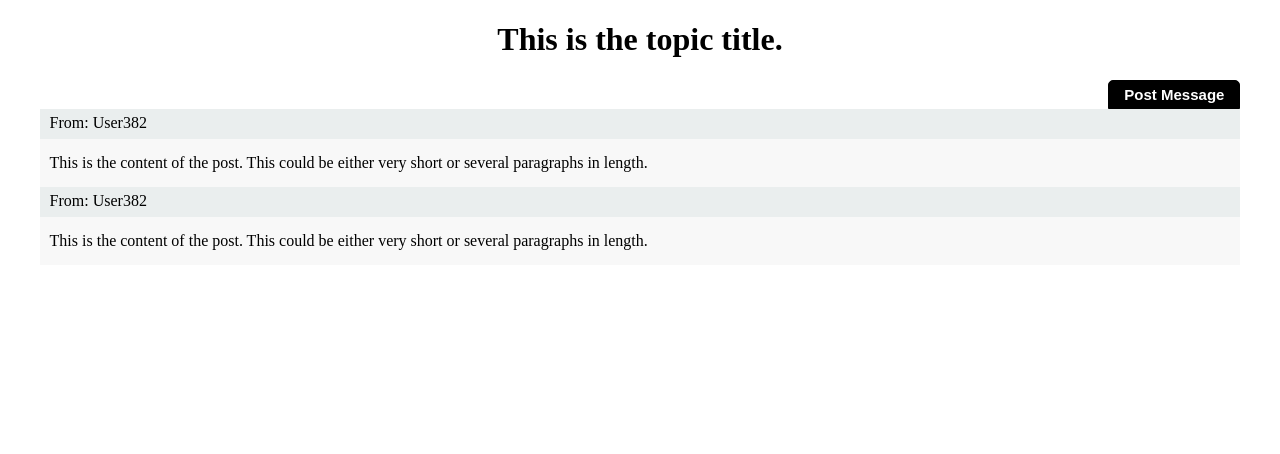
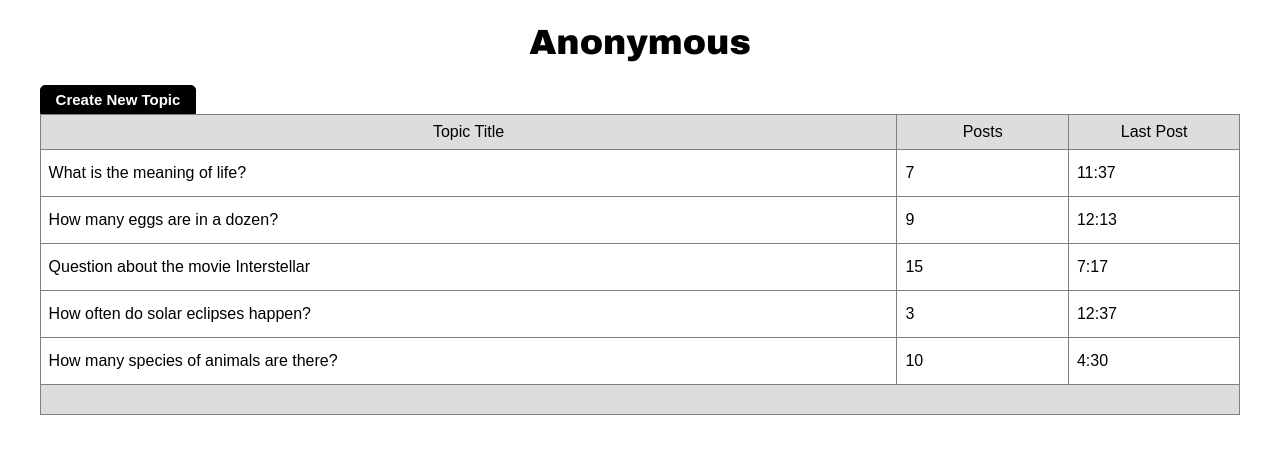
Before and after one commit to dmagee15/anon-message-board, an Angular app in the folder anonboard/: page / in a window 1280 px wide. Shown: the top 454 px of the page. Built offline with nearby package versions, Linux system fonts and the light colour scheme.

Commit message:
added topic list and post message buttons

```diff
--- a/anonboard/src/app/app.component.html
+++ b/anonboard/src/app/app.component.html
@@ -1,4 +1,4 @@
 <!--The content below is only a placeholder and can be replaced.-->
 <div class="container">
-  <app-topic></app-topic>
+  <app-topiclist></app-topiclist>
 </div>
--- a/anonboard/src/app/topiclist/topiclist.component.css
+++ b/anonboard/src/app/topiclist/topiclist.component.css
@@ -4,6 +4,21 @@
 .titlecontainer h1{
     font-family:Arial Black;
     font-size:35px;
+}
+.buttoncontainer{
+    width: 95%;
+    margin: auto;
+    padding: 0px 0px 0px 0px;
+}
+.buttoncontainer button{
+    padding: 5px 15px 5px 15px;
+    font-size: 15px;
+    background-color: rgb(0, 0, 0);
+    border: 1px solid black;
+    border-top-left-radius: 5px;
+    border-top-right-radius: 5px;
+    font-weight: 600;
+    color: white;
 }
 table{
     font-family: arial, sans-serif;
--- a/anonboard/src/app/topiclist/topiclist.component.html
+++ b/anonboard/src/app/topiclist/topiclist.component.html
@@ -2,6 +2,11 @@
     <h1>
       Anonymous
     </h1>
+</div>
+<div class='buttoncontainer'>
+    <button>
+      Create New Topic
+    </button>
 </div>
 <table>
     <tr class="topiclistheader">
```
